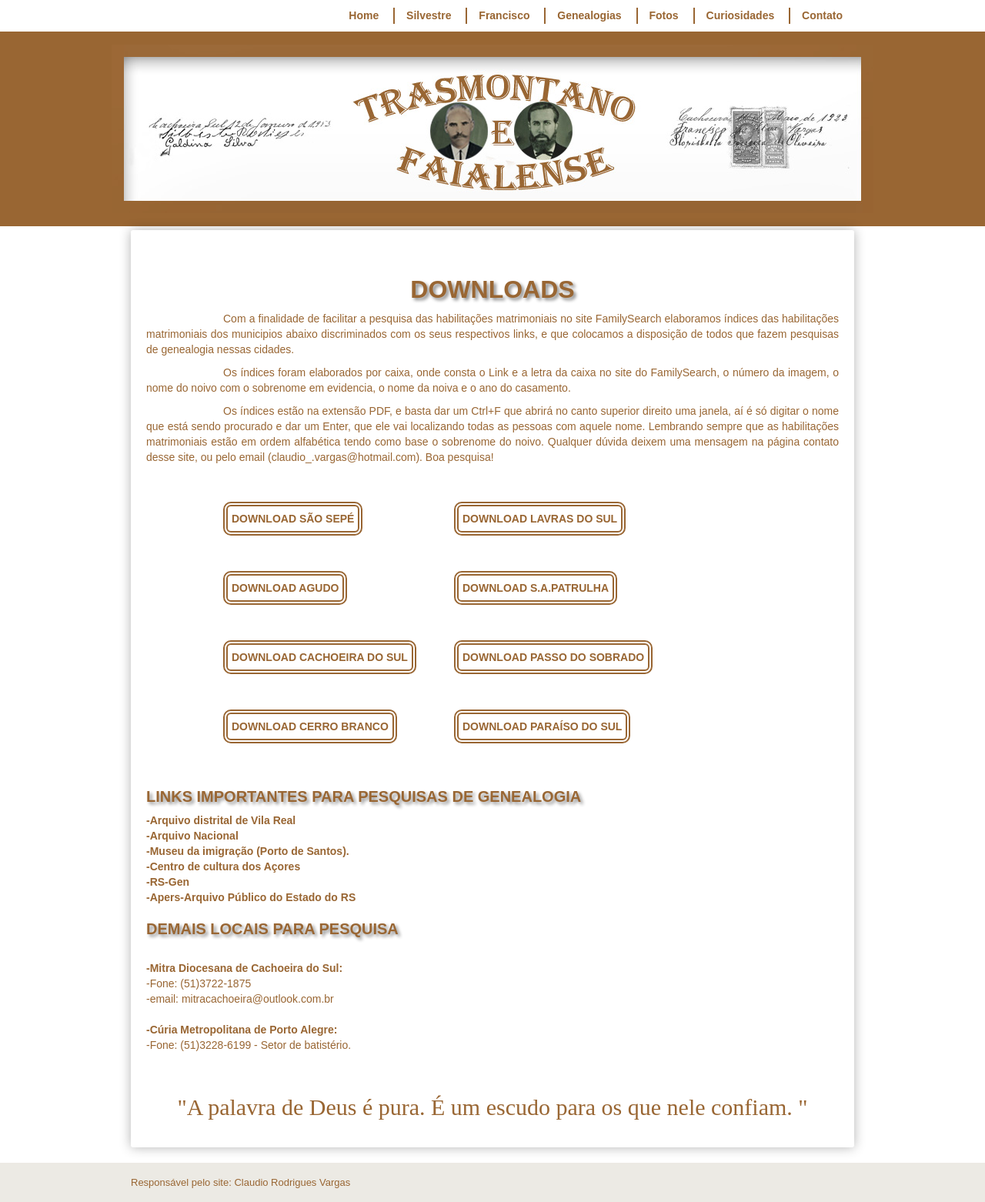
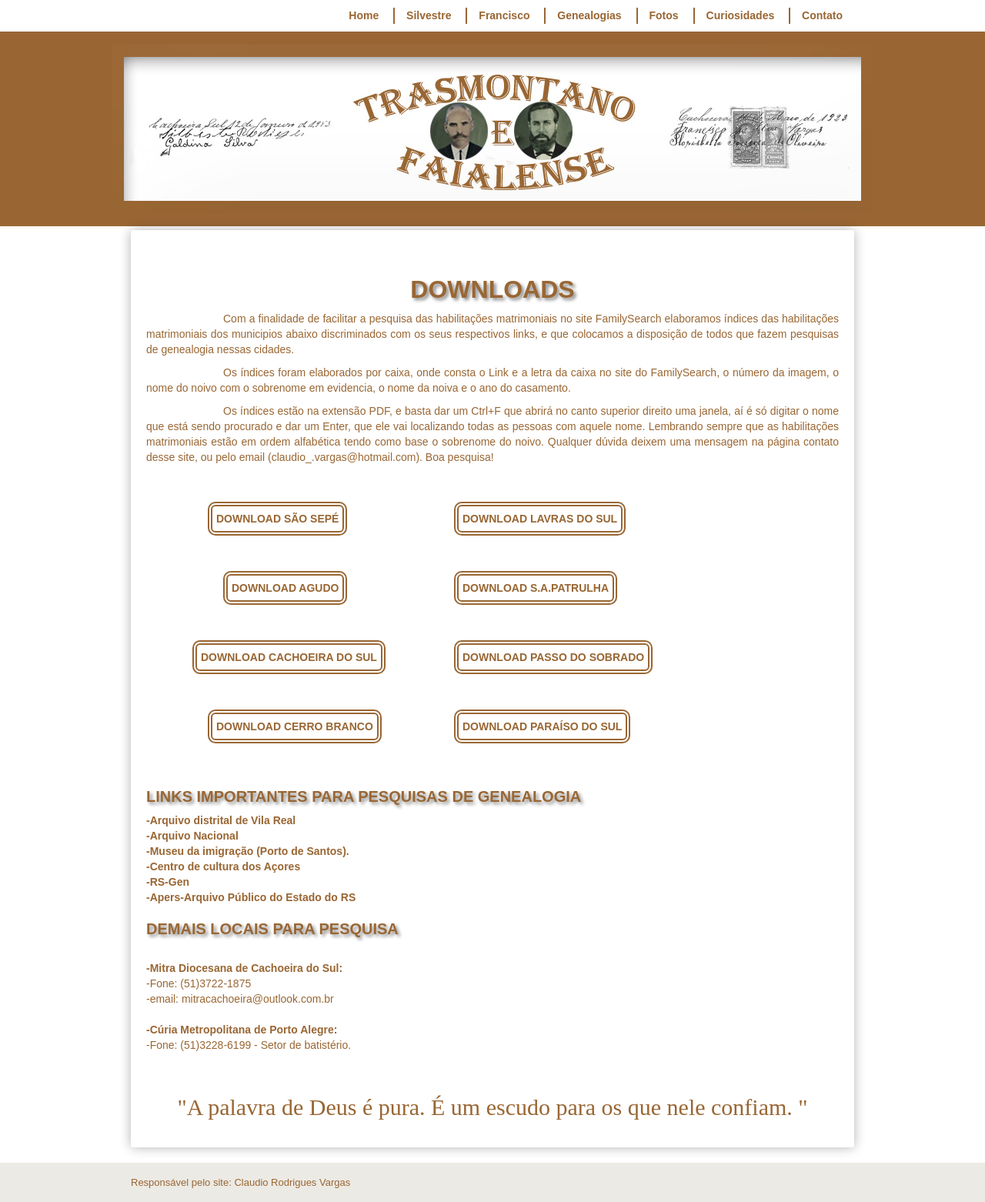
Before and after one commit to claudiovargas1955/claudiovargas1955.github.io, a Jekyll site: the page built from _pages/downloads.html, in a window 1280 px wide. Shown: the whole page at 77% size. Built offline with Jekyll 4.4.1, drawn with Linux system fonts in a browser that asks for light colours; some web fonts are replaced.

Commit message:
Update downloads.html

```diff
--- a/_pages/downloads.html
+++ b/_pages/downloads.html
@@ -24,7 +24,7 @@ h1{text-shadow: 3px 3px 4px #888;
 			 padding-right:5px;
                          color:#996633;
 			 font-weight:bold;
-			 margin-left:100px;
+			 margin-left:80px;
             }
 
 	 .indsap {position:relative;
@@ -77,7 +77,7 @@ h1{text-shadow: 3px 3px 4px #888;
                        padding-right:5px;
                        color:#996633;
 	               font-weight:bold;
-	               margin-left:100px;
+	               margin-left:60px;
             }
 
 	 .indlfs {position:relative;
@@ -104,7 +104,7 @@ h1{text-shadow: 3px 3px 4px #888;
                        padding-right:5px;
                        color:#996633;
 	               font-weight:bold;
-	               margin-left:100px;
+	               margin-left:80px;
             }
 
 	 .indlhs {position:relative;
```
